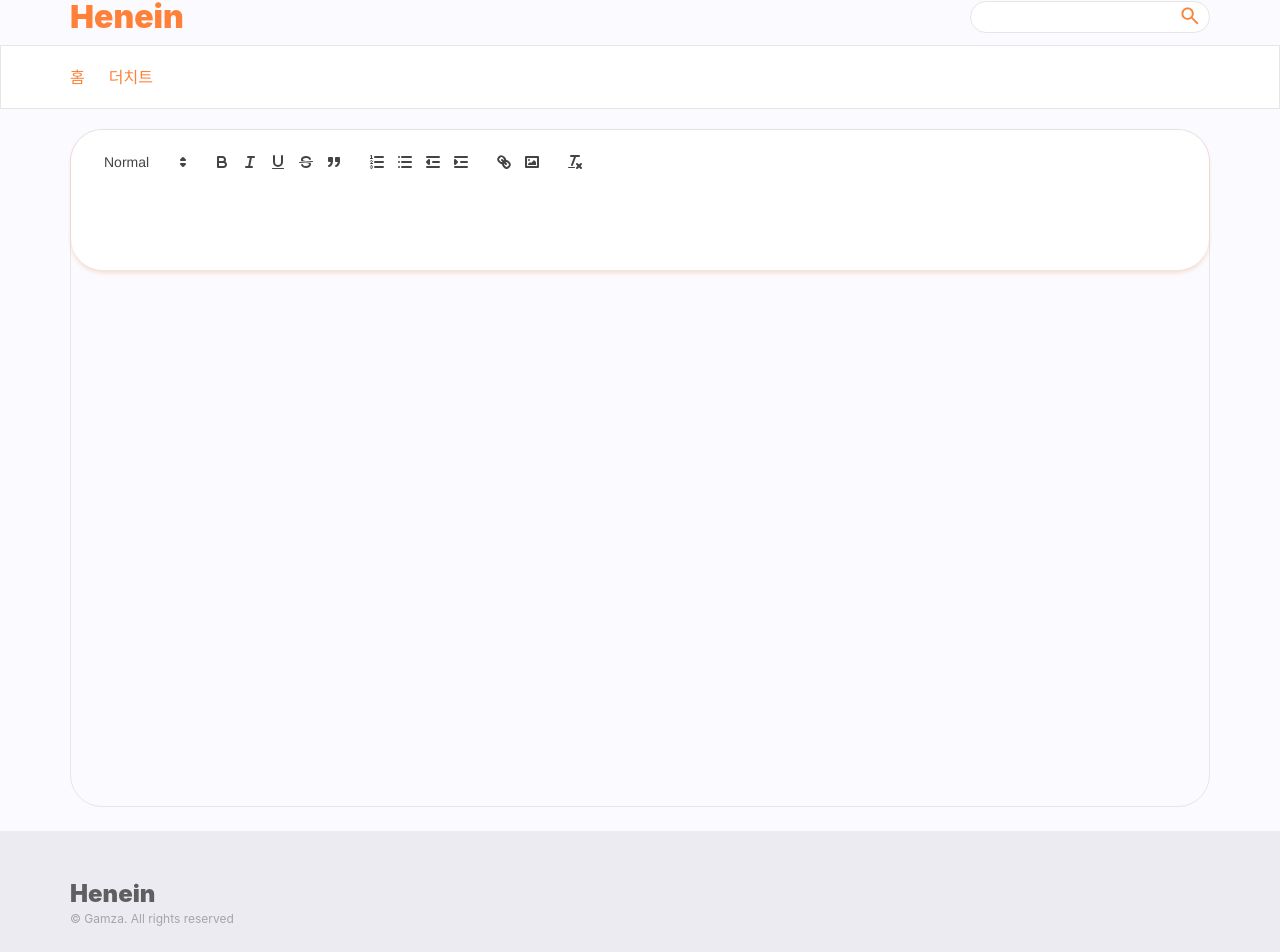
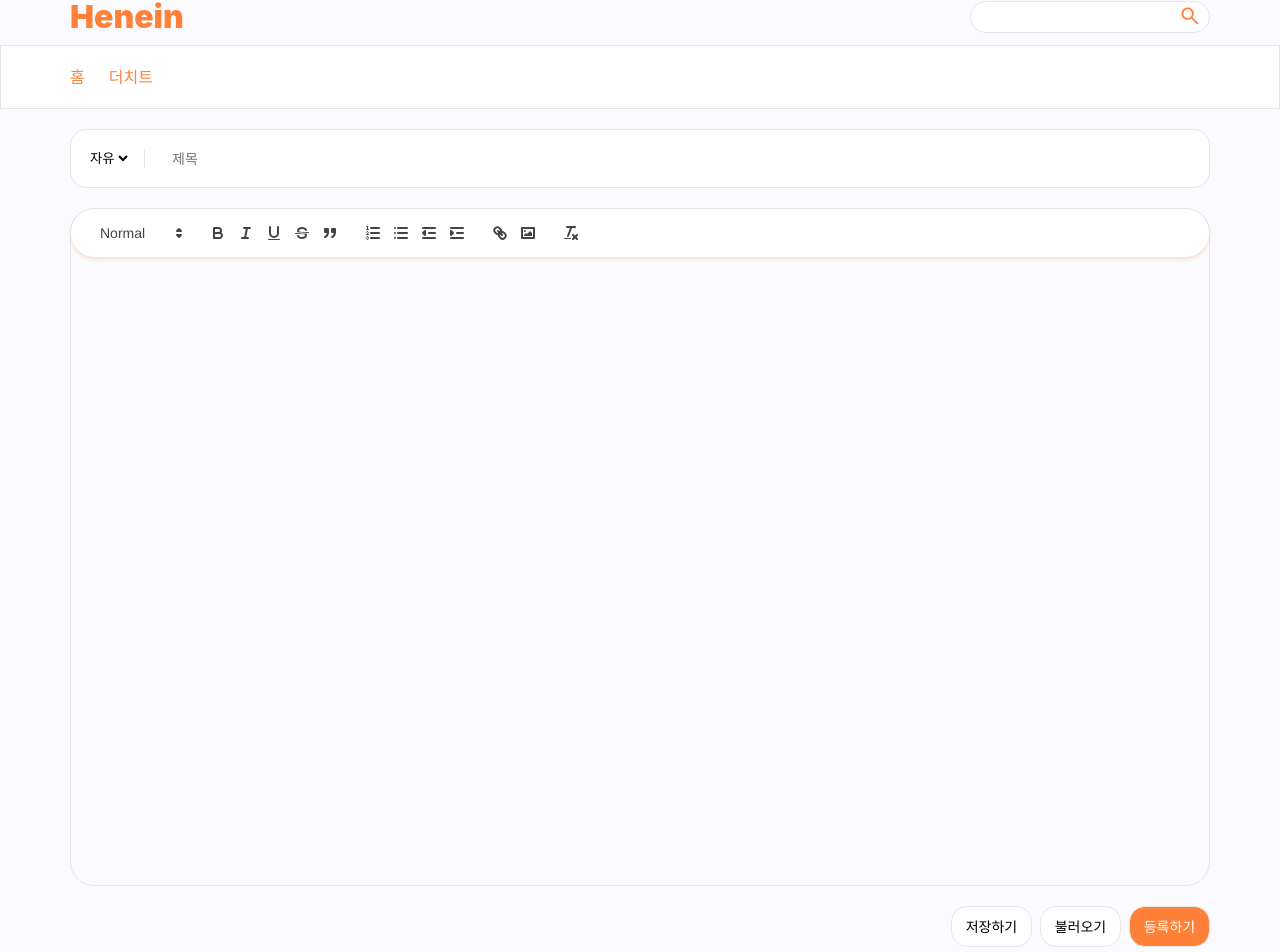
Before and after one commit to henein/mamudae, a Next.js app in the folder apps/: page /writing in a window 1280 px wide. Shown: the part 71-1023 px from the top of the page. Built offline with nearby package versions, Linux system fonts and the light colour scheme; a web font is replaced by a local one.

Commit message:
feat. KaKao인자코드 받고 넘기는 코드 작성, WritingPage UI 구현 #52 #43

```diff
--- /dev/null
+++ b/apps/src/api/createBoard.ts
@@ -0,0 +1,9 @@
+import axios from "axios";
+
+export async function createBoard(boardType: string) {
+  const res = await axios.post(
+    `${process.env.NEXT_PUBLIC_API_URL}/posturl입력`,
+    boardType
+  );
+  return res.data;
+}
--- a/apps/src/containers/LoginPage/components/Login.tsx
+++ b/apps/src/containers/LoginPage/components/Login.tsx
@@ -6,11 +6,11 @@ import Image from "next/image";
 import kaKao from "/public/loginPageImages/KaKao.png";
 import Button from "../../../component/Button";
 import Link from "next/link";
-import useKaKaoHooks from "../../../hooks/kakao/useKakaoHooks";
+import useKaKao from "../../../hooks/kakao/useKaKao";
 
 const Login = () => {
   const { register, handleSubmit } = useForm();
-  const { login } = useKaKaoHooks();
+  const { login } = useKaKao();
   const submit = (data: FieldValues) => {
     alert(JSON.stringify(data));
   };
--- a/apps/src/containers/WritingPage/WritingPage.tsx
+++ b/apps/src/containers/WritingPage/WritingPage.tsx
@@ -1,11 +1,23 @@
 import React, { useState } from "react";
 import styled from "styled-components";
+import Button from "../../component/Button";
 import { customColor } from "../../constants/customColor";
 import { FormInputCss } from "../LoginPage/components/Login";
 import Editor from "./components/Editor";
+import Image from "next/image";
+import line from "/public/writingPageImages/Line.png";
+import { FieldValues, useForm } from "react-hook-form";
+import { useCreateBoard } from "../../hooks/writingPageHooks/useCreateBoard";
 
 const WritingPage = () => {
   const [value, setValue] = useState("");
+  const { register, handleSubmit } = useForm();
+  const { mutate } = useCreateBoard("ds");
+
+  const submit = (data: FieldValues) => {
+    alert(JSON.stringify(data) + value);
+    console.log(value);
+  };
 
   const handleChange = (value: any) => {
     setValue(value);
@@ -13,32 +25,87 @@ const WritingPage = () => {
   };
 
   return (
-    <Container>
-      {/* <Form>
-        <Title placeholder="제목" />
-      </Form> */}
-      <Editor value={value} onChange={handleChange} />
-    </Container>
+    <form onSubmit={handleSubmit(submit)}>
+      <TitleBox>
+        <SelectBoard {...register("selectBoard", { required: true })}>
+          <option value="F">자유</option>
+          <option value="I">정보</option>
+          <option>유머</option>
+        </SelectBoard>
+
+        <Line src={line} alt="none" />
+        <Title placeholder="제목" type="text" {...register("title")} />
+      </TitleBox>
+
+      <EditorBox>
+        <Editor value={value} onChange={handleChange} />
+      </EditorBox>
+      <ButtonBox>
+        <Button sort="sub" width="81px" height="41px">
+          저장하기
+        </Button>
+        <Button sort="sub" width="81px" height="41px">
+          불러오기
+        </Button>
+        <Button type="submit" sort="main" width="81px" height="41px">
+          등록하기
+        </Button>
+      </ButtonBox>
+    </form>
   );
 };
 
 export default WritingPage;
 
+const Line = styled(Image)`
+  margin: auto 29px;
+  z-index: 1;
+`;
+
+const SelectBoard = styled.select`
+  position: relative;
+  left: 16px;
+  border: none;
+  background-color: transparent;
+  outline: none;
+  z-index: 1;
+`;
+
 const Form = styled.form``;
+
+const TitleBox = styled.div`
+  width: 1140px;
+  height: 59px;
+  margin: 0 auto;
+  margin-top: 20px;
+  display: flex;
+  position: relative;
+  z-index: 1;
+  align-items: center;
+`;
 
 const Title = styled.input`
   ${FormInputCss}
+  height: 100%;
+  padding: 0 0 0 101px;
+  border-radius: 16px;
   position: absolute;
-  top: 0;
-  z-index: 2;
+  line-height: 100%;
 `;
 
+const ButtonBox = styled.div`
+  display: flex;
+  width: 1140px;
+  margin: 0 auto;
+  justify-content: end;
+  gap: 8px;
+`;
 
-const Container = styled.div`
+const EditorBox = styled.div`
+  height: 678px;
   position: relative;
-  height: 678px;
   width: 1140px;
   margin: 20px auto;
-  border-radius: 32px;
+  border-radius: 24px;
   border: 1px solid ${customColor.whiteGray};
 `;
--- a/apps/src/containers/WritingPage/components/Editor.tsx
+++ b/apps/src/containers/WritingPage/components/Editor.tsx
@@ -65,15 +65,16 @@ export default Editor;
 const CustomReactQuill = styled(ReactQuill)`
   height: 100%;
   .ql-toolbar {
+    padding: 8px 20px;
+    box-shadow: 0 2px 4px ${customColor.shadow};
+    width: 100%;
+    height: 48px;
+    margin: 0 auto;
+    z-index: 1;
     border-radius: 32px;
     border: none;
-    border-bottom: 1px solid ${customColor.whiteGray};
-    padding: 20px 24px;
-    box-shadow: 0 2px 4px ${customColor.shadow};
-    width: 100%;
-    height: 141px;
-    margin: 0 auto;
-    z-index: 1;
+    display: flex;
+    align-items: center;
     top: 0;
     left: 0;
     right: 0;
@@ -83,6 +84,10 @@ const CustomReactQuill = styled(ReactQuill)`
   .ql-container {
     height: calc(100% - 141px);
     border: none;
+    padding: 20px 40px;
+  }
+  .ql-editor {
+    padding: 0;
   }
 `;
 
--- /dev/null
+++ b/apps/src/hooks/kakao/useKaKao.ts
@@ -0,0 +1,18 @@
+import { useRouter } from "next/router";
+
+const useKaKao = () => {
+  const router = useRouter();
+  const login = () => {
+    router.push({
+      pathname: process.env.NEXT_PUBLIC_PATHNAME,
+      query: {
+        response_type: process.env.NEXT_PUBLIC_RESPONSE_TYPE,
+        client_id: process.env.NEXT_PUBLIC_CLIENT_ID,
+        redirect_uri: process.env.NEXT_PUBLIC_REDIRECT_URI,
+      },
+    });
+  };
+  return { login };
+};
+
+export default useKaKao;
--- a/apps/src/hooks/kakao/useKaKaoHooks.ts
+++ /dev/null
@@ -1,21 +0,0 @@
-import { useRouter } from "next/router";
-import React from "react";
-
-const useKaKaoHooks = () => {
-  const REST_API_KEY = "8301ff81ffe6d565a051b554ceafa147";
-  const REDIRECT_URI = "http://localhost:3000/kakao";
-  const router = useRouter();
-  const login = () => {
-    router.push({
-      pathname: "https://kauth.kakao.com/oauth/authorize",
-      query: {
-        response_type: "code",
-        client_id: REST_API_KEY,
-        redirect_uri: REDIRECT_URI,
-      },
-    });
-  };
-  return { login };
-};
-
-export default useKaKaoHooks;
--- /dev/null
+++ b/apps/src/hooks/writingPageHooks/useCreateBoard.ts
@@ -0,0 +1,10 @@
+import { useMutation } from "react-query";
+import { createBoard } from "../../api/createBoard";
+
+export const useCreateBoard = (boardType: string, options?: object) => {
+  const { mutate } = useMutation(() => createBoard(boardType), {
+    ...options,
+  });
+
+  return { mutate };
+};
```
Also changed, not shown: apps/pages/kakao.tsx (+6 -10 lines), apps/src/api/getPrintCode.ts (added, +9 -0 lines), apps/src/hooks/kakao/usePrintCode.ts (added, +20 -0 lines), apps/public/writingPageImages/Line.png (added).
